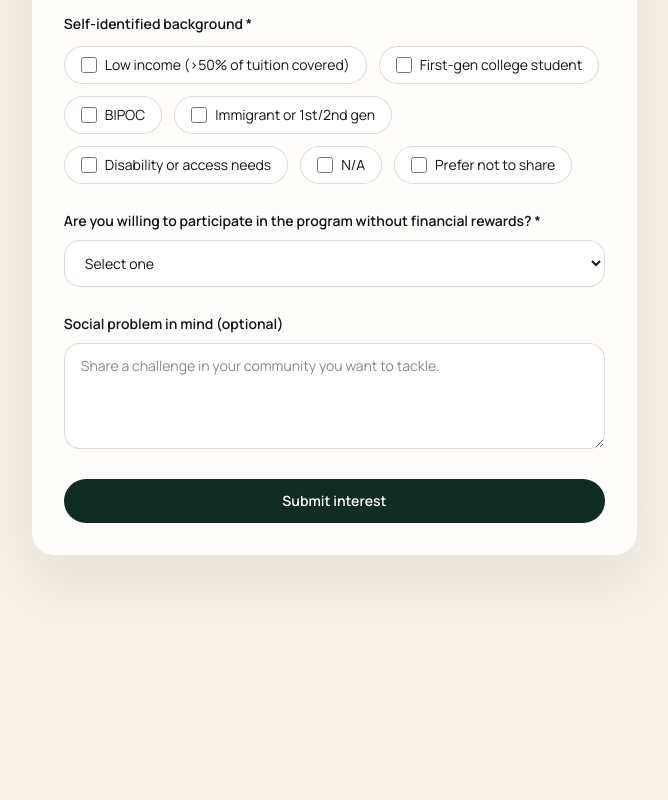
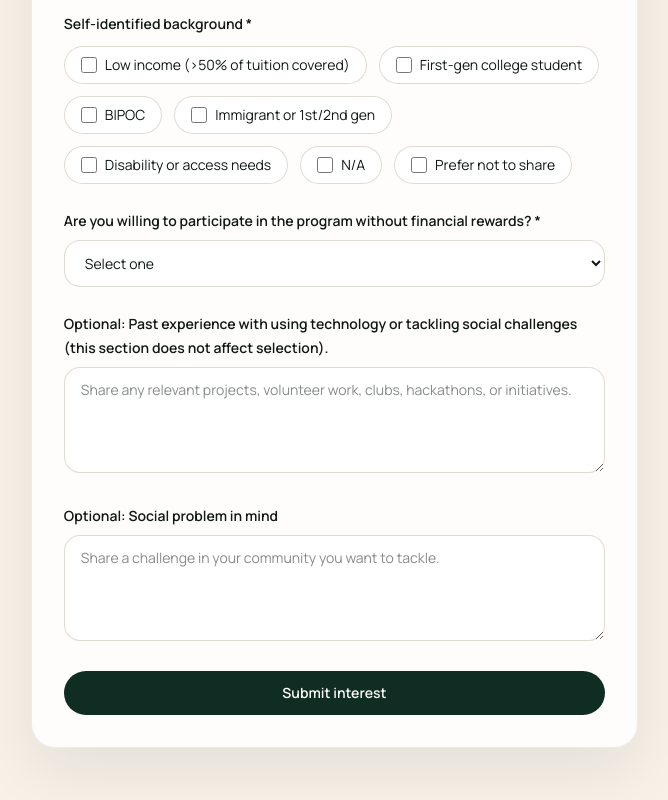
Before and after one commit to interconrhino/ImpactCorpsVerHCI, a Next.js app: page /join in a window 1280 px wide. Shown: the part 614-1414 px from the top of the page, without its empty margins (554-1222 px from the left). Before the commit the page ends 1250 px from the top, so only its background shows below. Built offline with nearby package versions, Linux system fonts and the light colour scheme.

Commit message:
Joinusupdate

```diff
--- a/app/api/interest/route.ts
+++ b/app/api/interest/route.ts
@@ -7,6 +7,7 @@ type InterestPayload = {
   demographics?: string[];
   yearLevel?: string;
   major?: string;
+  pastExperience?: string;
   socialProblem?: string;
   proceedWithoutRewards?: string;
 };
@@ -78,6 +79,10 @@ export async function POST(request: Request) {
     fields.Major = major;
   }
 
+  if (payload.pastExperience?.trim()) {
+    fields.PastExperience = payload.pastExperience.trim();
+  }
+
   if (payload.socialProblem?.trim()) {
     fields.SocialProblem = payload.socialProblem.trim();
   }
--- a/app/join/page.tsx
+++ b/app/join/page.tsx
@@ -10,6 +10,7 @@ type FormState = {
   demographics: string[];
   yearLevel: string;
   major: string;
+  pastExperience: string;
   socialProblem: string;
   proceedWithoutRewards: string;
 };
@@ -32,6 +33,7 @@ export default function JoinPage() {
     demographics: [],
     yearLevel: "",
     major: "",
+    pastExperience: "",
     socialProblem: "",
     proceedWithoutRewards: "",
   });
@@ -120,6 +122,7 @@ export default function JoinPage() {
         demographics: [],
         yearLevel: "",
         major: "",
+        pastExperience: "",
         socialProblem: "",
         proceedWithoutRewards: "",
       });
@@ -319,8 +322,23 @@ export default function JoinPage() {
                 </div>
 
                 <div>
+                  <label className="text-sm font-semibold" htmlFor="pastExperience">
+                    Optional: Past experience with using technology or tackling social challenges (this section does not affect selection).
+                  </label>
+                  <textarea
+                    id="pastExperience"
+                    name="pastExperience"
+                    value={formState.pastExperience}
+                    onChange={handleChange}
+                    className="mt-2 w-full rounded-2xl border border-[color:var(--stone)]/80 bg-white px-4 py-3 text-sm focus:border-[color:var(--moss)] focus:outline-none"
+                    rows={4}
+                    placeholder="Share any relevant projects, volunteer work, clubs, hackathons, or initiatives."
+                  />
+                </div>
+
+                <div>
                   <label className="text-sm font-semibold" htmlFor="socialProblem">
-                    Social problem in mind (optional)
+                    Optional: Social problem in mind
                   </label>
                   <textarea
                     id="socialProblem"
```
